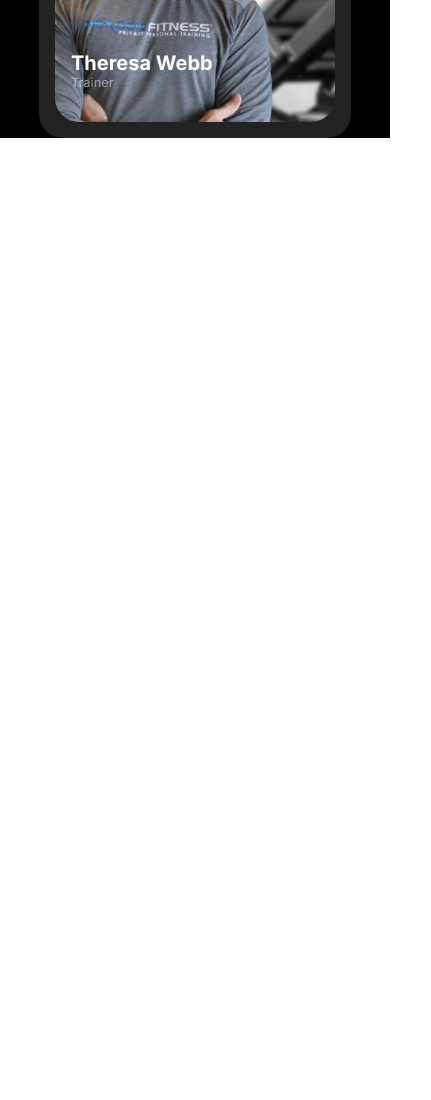
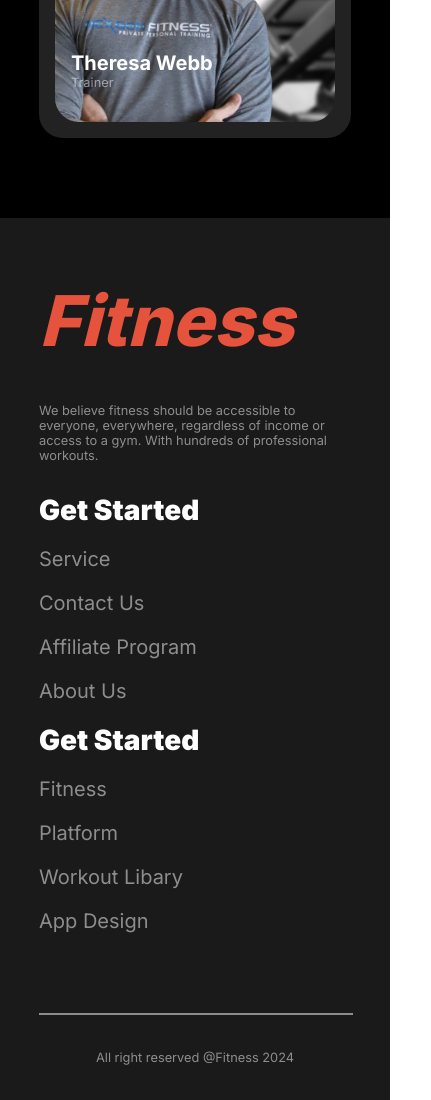
Before and after one commit to mazharul90007/Fitness, a plain HTML site: page index.html in a window 390 px wide. Shown: the part 5315-6415 px from the top of the page, 431 px wide, since content can reach past the window. Before the commit the page ends 5453 px from the top, so only its background shows below. Drawn offline with Linux system fonts and the light colour scheme.

Commit message:
footer part added and responsive done

```diff
--- a/assets/css/responsive.css
+++ b/assets/css/responsive.css
@@ -48,7 +48,7 @@
        margin: 0px;
     }
 /* main part responsive start */
-.habit-card-container{
+.habit-card-container, .footer-content, .footer-items{
     flex-direction: column;
 }
 
@@ -64,5 +64,11 @@
     grid-template-columns: repeat(1, 1fr);
 }
 /* main part responsive end */
-
+.footer-logo{
+    margin-bottom: 30px;
+    width: 100%;
 }
+.footer-items{
+    width: 100%;
+}
+}
--- a/assets/css/style.css
+++ b/assets/css/style.css
@@ -277,6 +277,10 @@ main {
 
 /* BMI part css end */
 /* Team part css start */
+.team {
+    padding-bottom: 80px;
+}
+
 .team-card-area {
     padding: 1rem;
     border-radius: 1.5rem;
@@ -296,21 +300,78 @@ main {
     color: var(--primaryColor);
 }
 
-.team-card-img{
+.team-card-img {
     position: relative;
     height: 350px;
 }
+
 .team-card-img img {
-   width: 100%;
-   height: 100%;
-   object-fit: cover;
-   display: block;
+    width: 100%;
+    height: 100%;
+    object-fit: cover;
+    display: block;
     border-radius: 1.5rem;
 }
-.team-card-identity{
+
+.team-card-identity {
     position: absolute;
     left: 1rem;
     bottom: 2rem;
 }
+
 /* Team part css end */
 /* main part css end */
+/* footer part css start */
+footer {
+    background-color: rgb(26, 26, 26);
+}
+
+.footer-content {
+    padding: 60px 0;
+    display: flex;
+}
+
+footer h3 {
+    color: rgb(230, 83, 60);
+    font-size: 70px;
+    font-weight: 800;
+    margin-bottom: 20px;
+    font-style: italic;
+    margin-bottom: 40px;
+}
+
+.footer-logo {
+    width: 50%;
+    padding-right: 80px;
+}
+
+.footer-items {
+    width: 50%;
+    display: flex;
+    justify-content: space-between;
+}
+
+.footer-items ul li {
+    margin: 1.25rem 0;
+}
+
+.footer-items ul li a {
+    color: rgba(255, 255, 255, 0.5);
+    font-size: 1.25rem;
+    font-weight: 400;
+}
+
+.line {
+    border: 0.5px solid rgba(255, 255, 255, 0.5);
+    width: 100%;
+}
+
+.reserved-declacration {
+    color: rgba(255, 255, 255, 0.5);
+    font-size: 1.25rem;
+    font-weight: 400;
+    padding: 35px 0;
+    text-align: center;
+}
+
+/* footer part css end */
--- a/index.html
+++ b/index.html
@@ -204,7 +204,38 @@
         </section>
     </main>
     <footer>
-
+        <section class="container footer-area">
+            <div class="footer-content">
+                <div class="footer-logo">
+                    <h3>Fitness</h3>
+                    <p class="common-paragraph">We believe fitness should be accessible to everyone, everywhere, regardless of income or access to a gym. With hundreds of professional workouts.</p>
+                </div>
+                <div class="footer-items">
+                    <div class="footer-item-first-column">
+                        <h5 class="heading-secondary">Get Started</h5>
+                        <ul>
+                        <li><a href="#">Service</a></li>
+                        <li><a href="#">Contact Us</a></li>
+                        <li><a href="#">Affiliate Program</a></li>
+                        <li><a href="#">About Us</a></li>
+                    </ul>
+                    </div>
+                    <div class="footer-item-second-column">
+                        <h5 class="heading-secondary">Get Started</h5>
+                        <ul>
+                        <li><a href="#">Fitness</a></li>
+                        <li><a href="#">Platform</a></li>
+                        <li><a href="#">Workout Libary</a></li>
+                        <li><a href="#">App Design</a></li>
+                    </ul>
+                    </div>
+                </div>
+            </div>
+            <div class="line"></div>
+            <div class="reserved-declacration">
+                <p class="common-paragraph">All right reserved @Fitness 2024</p>
+            </div>
+        </section>
     </footer>
 </body>
 
```
